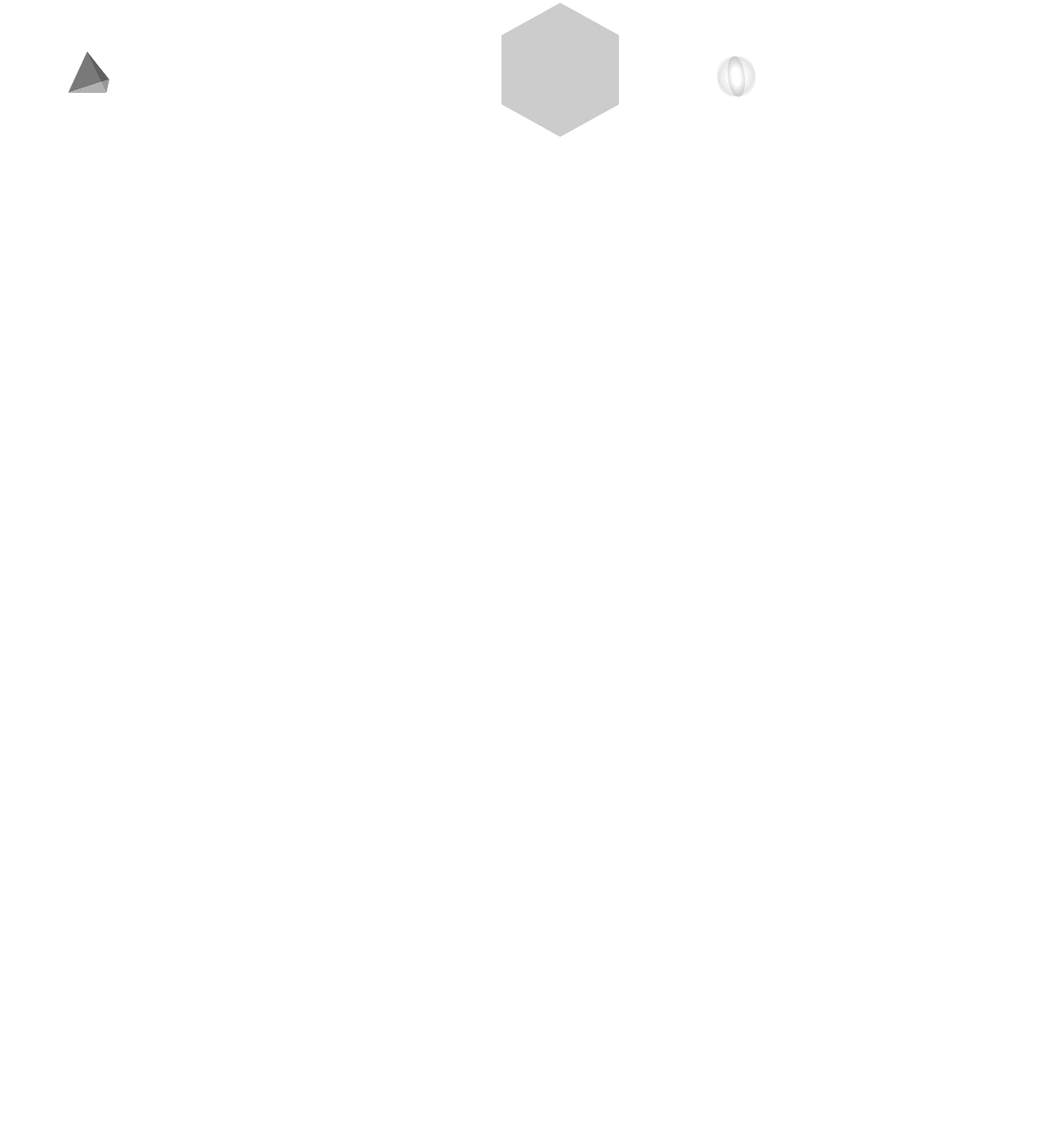
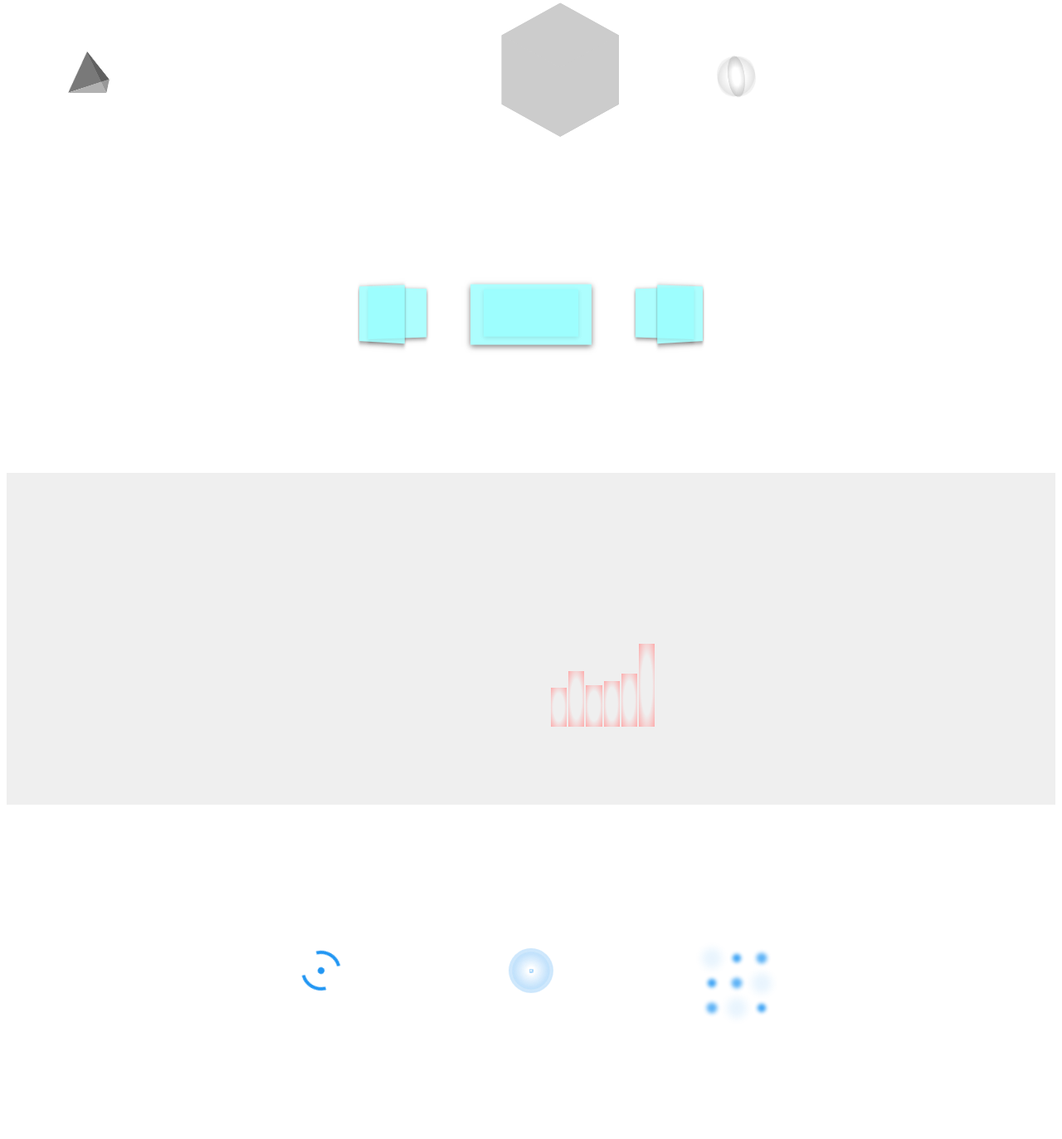
Before and after one commit to geyalan/cssAnimation, a plain HTML site: page html/index.html in a window 1280 px wide. Shown: the part 38-1411 px from the top of the page at 83% size. Before the commit the page ends 800 px from the top, so only its background shows below. Drawn offline with Linux system fonts and the light colour scheme.

Commit message:
add
add photo-wall、 music and loading demo

```diff
--- a/css/cube.css
+++ b/css/cube.css
@@ -1,3 +1,8 @@
+.demo-cube{
+	width:100%;
+	height:200px;
+}
+
 .cube{
 	position:absolute;
 	left:50%;
--- /dev/null
+++ b/css/loading.css
@@ -0,0 +1,219 @@
+.demo-loading{
+	width:100%;
+	height:200px;
+	background:#fff;
+	zoom:2;
+	position:relative;
+}
+.load1{
+	position:absolute;
+	width:25px;
+	height:25px;
+	top:50%;
+	left:30%;
+	transform:translateX(-12.5px) translateY(-12.5px);
+	-webkit-transform:translateX(-12.5px) translateY(-12.5px);
+	display:flex;
+	justify-content: center;
+	align-items: center;
+}
+.load1-x{
+	width:20px;
+	height:20px;
+	display: flex;
+	justify-content: center;
+	align-items: center;
+	border:2px solid #2196f3;
+	border-radius:50%;
+	border-top-color:transparent;
+	border-bottom-color:transparent;
+	animation: anisix-x 1s ease-in-out 0.2s infinite;
+	-webkit-animation:anisix-x 1s ease-in-out 0.2s infinite;
+}
+.load1-y{
+	width:10px;
+	height:10px;
+	border-radius: 50%;
+	background-color:#2196f3;
+	animation:anisix-y 1s ease-in-out 0.2s infinite;
+	-webkit-animation:anisix-y 1s ease-in-out 0.2s infinite;
+}
+
+@keyframes anisix-x{
+	0%{
+		transform: rotate(0deg);
+	}
+	50%{
+		transform: rotate(180deg);
+	}
+	100%{
+		transform: rotate(360deg);
+	}
+}
+@-webkit-keyframes anisix-x{
+	0%{
+		-webkit-transform: rotate(0deg);
+	}
+	50%{
+		-webkit-transform: rotate(180deg);
+	}
+	100%{
+		-webkit-transform: rotate(360deg);
+	}
+}
+@keyframes anisix-y{
+	0%{
+		transform: scale(0.1);
+	}
+	50%{
+		transform: scale(1);
+	}
+	100%{
+		transform: scale(0.1);
+	}
+}
+@-webkit-keyframes anisix-y{
+	0%{
+		-webkit-transform: scale(0.1);
+	}
+	50%{
+		-webkit-transform: scale(1);
+	}
+	100%{
+		-webkit-transform: scale(0.1);
+	}
+}
+
+
+.load2{
+	position:absolute;
+	top:50%;
+	left:50%;
+	width:25px;
+	height:50px;
+	transform: translate(-12.5px,-12.5px);
+	-webkit-transform:translate(-12.5px,-12.5px);
+	display:flex;
+	justify-content: center;
+	align-items: center;
+}
+.load2-x{
+	position: absolute;
+	left:0;
+	top:0;
+	border-radius: 100%;
+	width:25px;
+	height:25px;
+	background:radial-gradient(transparent 10%,rgba(33,150,243,0.9) 100%);
+	animation: aniTwo 1s ease infinite 0s;
+	-webkit-animation:aniTwo 1s ease infinite 0s;
+}
+.load2-y{
+	position:absolute;
+	left:1px;
+	top:1px;
+	border-radius:100%;
+	width:23px;
+	height:23px;
+	background:radial-gradient(transparent 10%,rgba(33,150,243,0.8) 100%);
+	animation: aniTwo 1s ease infinite 0.2s;
+	-webkit-animation: aniTwo 1s ease infinite 0.2s;
+}
+.load2-z{
+	position:absolute;
+	left:2.5px;
+	top:2.5px;
+	width:20px;
+	height:20px;
+	border-radius:100%;
+	background:radial-gradient(transparent 10%,rgba(33,150,243,0.7) 100%);
+	animation: aniTwo 1s ease infinite 0.3s;
+	-webkit-animation: aniTwo 1s ease infinite 0.3s;
+}
+.load2-m{
+	position:absolute;
+	left:0;
+	top:0;
+	width:25px;
+	height:25px;
+	border-radius:100%;
+	background:radial-gradient(transparent 10%,rgba(33,150,243,0.7) 100%);
+	animation: aniTwo 1s ease infinite 0.4s;
+	-webkit-animation: aniTwo 1s ease infinite 0.4s;
+}
+@keyframes aniTwo{
+	0%{
+		transform: scale(0.1);
+		opacity:1;
+	}
+	100%{
+		transform: scale(1.2);
+		opacity: 0.2;
+	}
+}
+@-webkit-keyframes aniTwo{
+	0%{
+		-webkit-transform:scale(0.1);
+		opacity: 1;
+	}
+	100%{
+		-webkit-transform:scale(1.2);
+		opacity: 0.2;
+	}
+}
+
+.load3{
+	position:absolute;
+	top:50%;
+	left:70%;
+	width:45px;
+	height:45px;
+	padding-top:10px;
+	transform:translate(-22.5px,-22.5px);
+	-webkit-transform:translate(-22.5px,-22.5px);
+}
+.load3>div{
+	width:10px;
+	height:10px;
+	margin-right:5px;
+	margin-bottom: 5px;
+	border-radius:100%;
+	background-color:#2196f3;
+	filter:blur(2px);
+	-webkit-filter:blur(2px);
+	float:left;
+}
+.load3 .load3-a,.load3 .load3-f,.load3 .load3-h{
+	animation: aniTen-e 1s linear 0s infinite;
+	-webkit-animation:aniTen-e 1s linear 0s infinite;
+}
+.load3 .load3-b,.load3 .load3-d,.load3-i{
+	animation: aniTen-e 1s linear 0.15s infinite;
+	-webkit-animation: aniTen-e 1s linear 0.15s infinite;
+}
+.load3 .load3-c,.load3 .load3-e,.load3 .load3-g{
+	animation: aniTen-e 1s linear 0.3s infinite;
+	-webkit-animation: aniTen-e 1s linear 0.3s infinite;
+}
+
+
+@keyframes aniTen-e{
+	0%{
+		opacity: 0.1;
+		transform: scale(1.2);
+	}
+	100%{
+		opacity: 1;
+		transform: scale(0.4);
+	}
+}
+@-webkit-keyframes aniTen-e{
+	0%{
+		opacity: 0.1;
+		-webkit-transform: scale(1.2);
+	}
+	100%{
+		opacity: 1;
+		-webkit-transform: scale(0.4);
+	}
+}
--- /dev/null
+++ b/css/music.css
@@ -0,0 +1,96 @@
+.demo-music{
+	width:100%;
+	height:200px;
+	background: #efefef;
+	position:relative;
+	zoom:2;
+}
+.music{
+	width:80px;
+	height:50px;
+	transform:translate(-40px,-25px);
+	position:absolute;
+	top:50%;
+	left:50%;
+}
+.demo-music #waves{
+	width:80px;
+	height:50px;
+	position:absolute;
+	top:12px;
+	left:12px;
+}
+.demo-music #waves li{
+	position:relative;
+	float: left;
+	height:100%;
+	width:12%;
+	overflow: hidden;
+	margin-right:1px;
+}
+.demo-music #waves li span{
+	position:absolute;
+	bottom:0;
+	display:block;
+	width:100%;
+	height:100%;
+	background:radial-gradient(transparent 50%,rgba(255,162,162,0.9) 100%);
+}
+.demo-music #waves .li1 span{
+  animation: waves 0.6s linear 0s infinite alternate;
+  -webkit-animation: waves 0.6s linear 0s infinite alternate;
+}
+.demo-music #waves .li2 span{
+  animation: waves 0.9s linear 0s infinite alternate;
+  -webkit-animation: waves 0.9s linear 0s infinite alternate;
+}
+.demo-music #waves .li3 span{
+  animation: waves 1s linear 0s infinite alternate;
+  -webkit-animation: waves 1s linear 0s infinite alternate;
+}
+.demo-music #waves .li4 span{
+  animation: waves 0.8s linear 0s infinite alternate;
+  -webkit-animation: waves 0.8s linear 0s infinite alternate;
+}
+.demo-music #waves .li5 span{
+  animation: waves 0.7s linear 0s infinite alternate;
+  -webkit-animation: waves 0.7s linear 0s infinite alternate;
+}
+.demo-music #waves .li6 span{
+  animation: waves 0.5s linear 0s infinite alternate;
+  -webkit-animation: waves 0.5s linear 0s infinite alternate;
+}
+@keyframes waves{
+	10%{
+		height:20%;
+	}
+	20%{
+		height:60%;
+	}
+	40%{
+		height:40%;
+	}
+	50%{
+		height:100%;
+	}
+	100%{
+		height:50%;
+	}
+}
+@-webkit-keyframes waves{
+	10%{
+		height:20%;
+	}
+	20%{
+		height:60%;
+	}
+	40%{
+		height:40%;
+	}
+	50%{
+		height:100%;
+	}
+	100%{
+		height:50%;
+	}
+}
--- /dev/null
+++ b/css/photowall.css
@@ -0,0 +1,124 @@
+.photo-wall{
+	width:100%;
+	height:200px;
+	zoom:2;
+}
+.photo-wall .stage{
+	width:100%;
+	height:200px;
+	perspective: 800px;
+	position:relative;
+}
+.photo-wall .content{
+	position:absolute;
+	width: 64px;
+	height:36px;
+	left:50%;
+	top:50%;
+	margin-left:-32px;
+	margin-top: -16px;
+	transform-style: preserve-3d;
+	-webkit-transform-style: preserve-3d;
+	animation:photoRotate 18s ease-in-out infinite 2s;
+	transition:transform 1s;
+	-webkit-transition:transform 1s;
+}
+.photo-wall .example{
+	width:64px;
+	height:32px;
+	overflow: hidden;
+	box-shadow: 0 1px 3px rgba(0,0,0,.5);
+	position:absolute;
+	bottom:0;
+}
+.photo-wall .example:nth-child(1){
+	transform:rotateY(0) translateZ(98px);
+	-webkit-transform:rotateY(0) translateZ(98px);
+	background-color:rgba(153,254,254,0.8);
+}
+.photo-wall .example:nth-child(2){
+	transform:rotateY(60deg) translateZ(98px);
+	-webkit-transform:rotateY(60deg) translateZ(98px);
+	background-color:rgba(153,254,254,0.8);
+}
+.photo-wall .example:nth-child(3){
+	transform:rotateY(120deg) translateZ(98px);
+	transform:rotateY(120deg) translateZ(98px);
+	background-color:rgba(153,254,254,0.8);
+}
+.photo-wall .example:nth-child(4){
+	transform:rotateY(180deg) translateZ(98px);
+	-webkit-transform:rotateY(180deg) translateZ(98px);
+	background-color:rgba(153,254,254,0.8);
+}
+.photo-wall .example:nth-child(5){
+	transform:rotateY(240deg) translateZ(98px);
+	-webkit-transform:rotateY(240deg) translateZ(98px);
+	background-color:rgba(153,254,254,0.8);
+}
+.photo-wall .example:nth-child(6){
+	transform:rotateY(300deg) translateZ(98px);
+	-webkit-transform:rotateY(300deg) translateZ(98px);
+	background-color:rgba(153,254,254,0.8);
+}
+
+@keyframes photoRotate{
+	0%{
+		transform: rotateY(0deg)
+		-webkit-transform: rotateY(0deg)
+	}
+	16.7%{
+		transform:rotateY(60deg);
+		-webkit-transform:rotateY(60deg);
+	}
+	33.3%{
+		transform:rotateY(120deg);
+		-webkit-transform:rotateY(120deg);
+	}
+	50%{
+		transform:rotateY(180deg);
+		-webkit-transform:rotateY(180deg);
+	}
+	66.7%{
+		transform:rotateY(240deg);
+		-webkit-transform:rotateY(240deg);
+	}
+	83.3%{
+		transform:rotateY(300deg);
+		-webkit-transform:rotateY(300deg);
+	}
+	100%{
+		transform:rotateY(360deg);
+		-webkit-transform:rotateY(360deg);
+	}
+}
+@-webkit-keyframes photoRotate{
+	0%{
+		transform: rotateY(0deg)
+		-webkit-transform: rotateY(0deg)
+	}
+	16.7%{
+		transform:rotateY(60deg);
+		-webkit-transform:rotateY(60deg);
+	}
+	33.3%{
+		transform:rotateY(120deg);
+		-webkit-transform:rotateY(120deg);
+	}
+	50%{
+		transform:rotateY(180deg);
+		-webkit-transform:rotateY(180deg);
+	}
+	66.7%{
+		transform:rotateY(240deg);
+		-webkit-transform:rotateY(240deg);
+	}
+	83.3%{
+		transform:rotateY(300deg);
+		-webkit-transform:rotateY(300deg);
+	}
+	100%{
+		transform:rotateY(360deg);
+		-webkit-transform:rotateY(360deg);
+	}
+}
--- a/html/index.html
+++ b/html/index.html
@@ -6,8 +6,13 @@
 	<link href="../css/cube.css" type="text/css" rel="stylesheet">
 	<link href="../css/conse.css" type="text/css" rel="stylesheet">
 	<link href="../css/ball.css" type="text/css" rel="stylesheet">
+	<link href="../css/photowall.css" type="text/css" rel="stylesheet">
+	<link href="../css/music.css" type="text/css" rel="stylesheet">
+	<link href="../css/loading.css" type="text/css" rel="stylesheet">
 </head>
 <body>
+	<div class="demo-cube">
+		<!-- 正方体 -->
 		<div class="cube">
 			<div class="top"></div>
 			<div class="bottom"></div>
@@ -18,6 +23,7 @@
 			<div class="rig ht"></div>
 		</div>
 
+		<!-- 四面体 -->
 		<div class="conse">
 			<div class="front"></div>
 			<div class="bottom"></div>
@@ -25,11 +31,66 @@
 			<div class="left"></div>
 		</div>
 
+		<!-- 球体 -->
 		<div class="ball">
 			<div class="a"></div>
 			<div class="b"></div>
 			<div class="c"></div>
 			<div class="d"></div>
 		</div>
+	</div>
+	<!-- 照片墙 -->
+	<div class="photo-wall">
+		<div class="stage">
+			<div class="content">
+				<div class="example"></div>
+				<div class="example"></div>
+				<div class="example"></div>
+				<div class="example"></div>
+				<div class="example"></div>
+				<div class="example"></div>
+			</div>
+		</div>
+	</div>
+	<!-- 音乐 -->
+	<div class="demo-music">
+		<div class="music">
+			<ul id="waves">
+				<li class="li1"><span class="ani-li"></span></li>
+				<li class="li2"><span class="ani-li"></span></li>
+				<li class="li3"><span class="ani-li"></span></li>
+				<li class="li4"><span class="ani-li"></span></li>
+				<li class="li5"><span class="ani-li"></span></li>
+				<li class="li6"><span class="ani-li"></span></li>
+			</ul>
+		</div>
+	</div>
+	<!-- loding加载的效果 -->
+	<div class="demo-loading">
+		<div class="load1">
+			<div class="load1-x">
+				<div class="load1-y"></div>
+			</div>
+		</div>
+
+		<div class="load2">
+			<div class="load2-x"></div>
+			<div class="load2-y"></div>
+			<div class="load2-z"></div>
+			<div class="load2-m"></div>
+		</div>
+
+		<div class="load3">
+			<div class="load3-a"></div>
+			<div class="load3-b"></div>
+			<div class="load3-c"></div>
+			<div class="load3-d"></div>
+			<div class="load3-e"></div>
+			<div class="load3-f"></div>
+			<div class="load3-g"></div>
+			<div class="load3-h"></div>
+			<div class="load3-i"></div>
+		</div>
+	</div>
 </body>
 </html>
```
Lines whose indentation alone changed are shown as unchanged.
